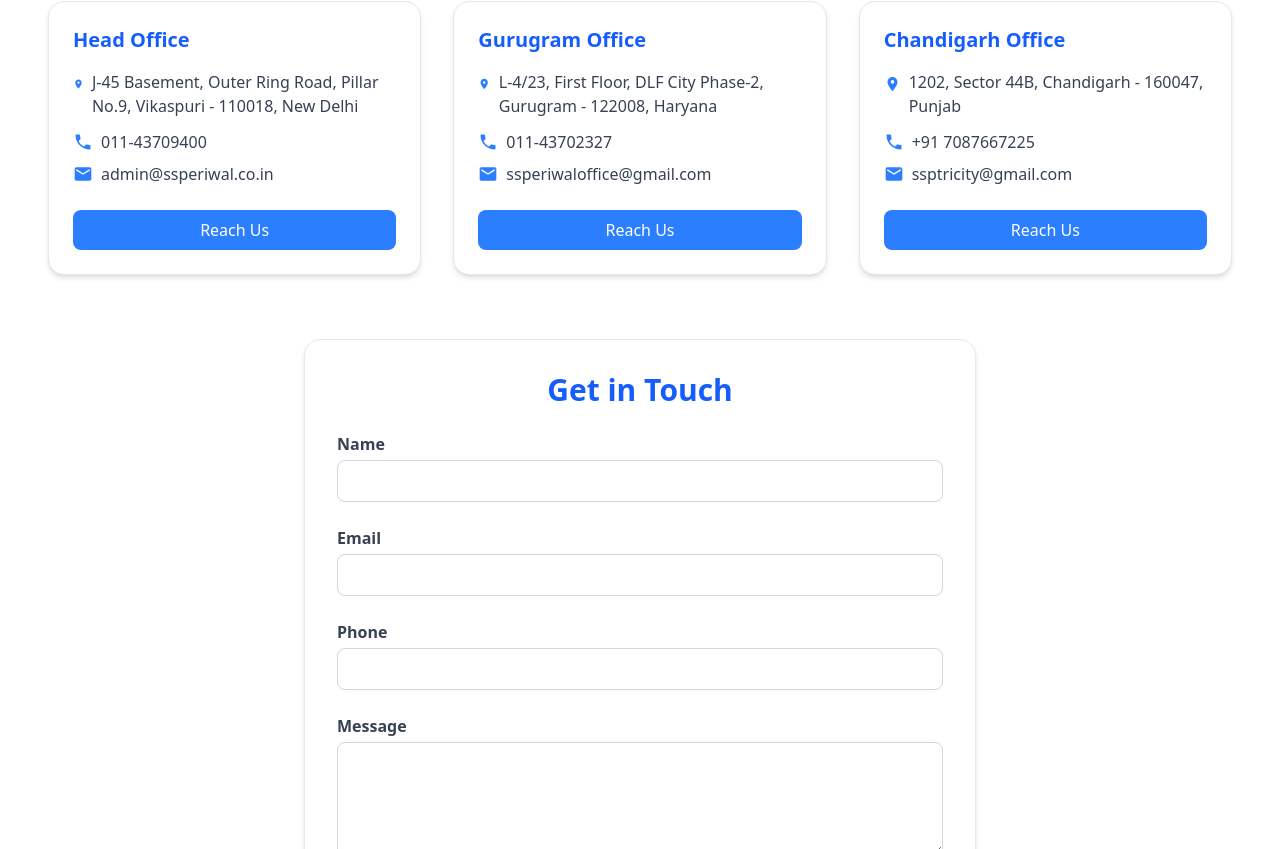
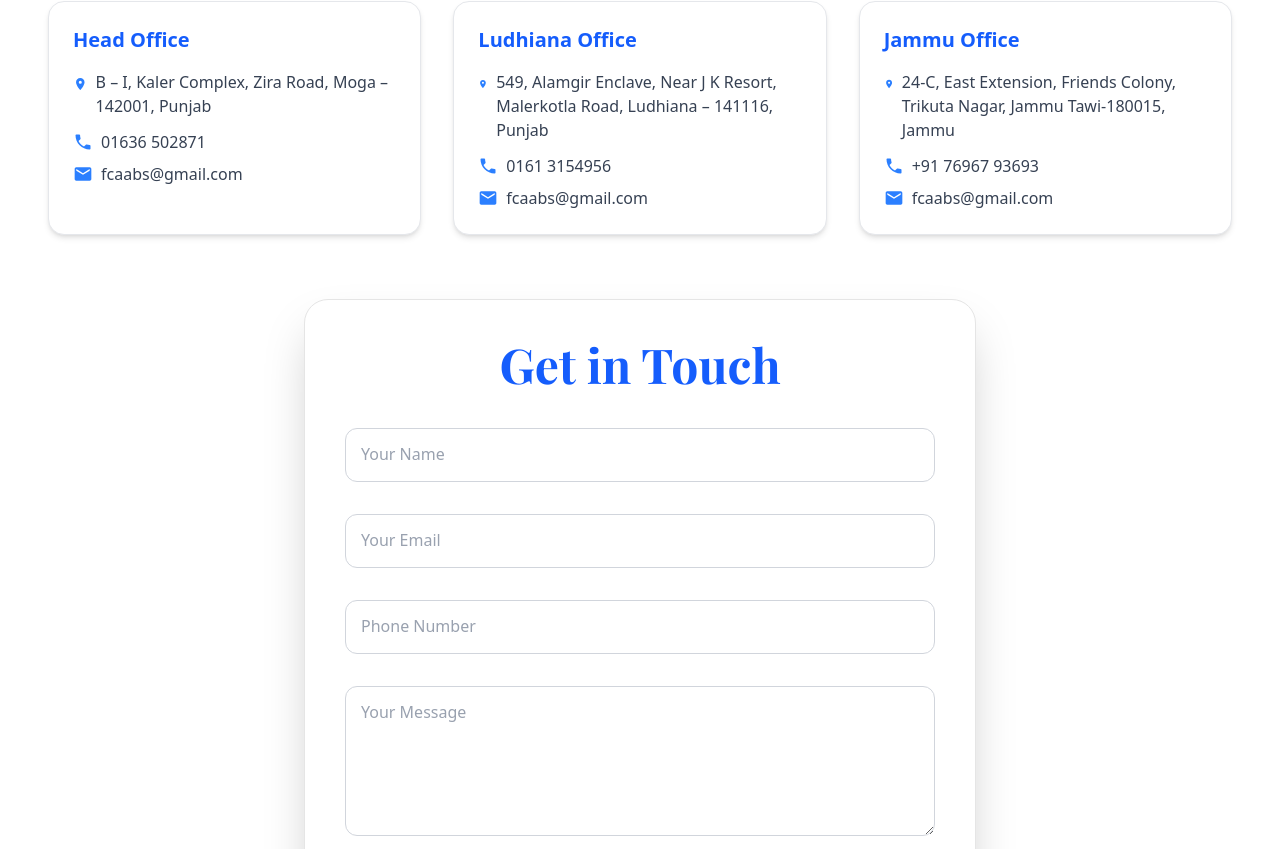
Before and after one commit to lucifer78907/A-B-S-Associates, a React (Vite) app: page /contact in a window 1280 px wide. Shown: the part 391-1240 px from the top of the page. Built offline with nearby package versions, Linux system fonts and the light colour scheme; a web font is replaced by a local one.

Commit message:
PracticeAres +contact revamp

```diff
--- a/src/pages/Contact.tsx
+++ b/src/pages/Contact.tsx
@@ -15,29 +15,30 @@
 
     const handleSubmit = (e: React.FormEvent) => {
         e.preventDefault();
-        window.location.href = `mailto:example@example.com?subject=Contact from ${formData.name}&body=Phone: ${formData.phone}%0D%0AEmail: ${formData.email}%0D%0A%0D%0A${formData.message}`;
+        window.location.href = `mailto:fcaabs@gmail.com?subject=Contact from ${formData.name}&body=Phone: ${formData.phone}%0D%0AEmail: ${formData.email}%0D%0A%0D%0A${formData.message}`;
     };
 
     const offices = [
         {
             title: "Head Office",
-            address: "J-45 Basement, Outer Ring Road, Pillar No.9, Vikaspuri - 110018, New Delhi",
-            phone: "011-43709400",
-            email: "admin@ssperiwal.co.in",
+            address: "B – I, Kaler Complex, Zira Road, Moga – 142001, Punjab",
+            phone: "01636 502871",
+            email: "fcaabs@gmail.com",
         },
         {
-            title: "Gurugram Office",
-            address: "L-4/23, First Floor, DLF City Phase-2, Gurugram - 122008, Haryana",
-            phone: "011-43702327",
-            email: "ssperiwaloffice@gmail.com",
+            title: "Ludhiana Office",
+            address: "549, Alamgir Enclave, Near J K Resort, Malerkotla Road, Ludhiana – 141116, Punjab",
+            phone: "0161 3154956",
+            email: "fcaabs@gmail.com",
         },
         {
-            title: "Chandigarh Office",
-            address: "1202, Sector 44B, Chandigarh - 160047, Punjab",
-            phone: "+91 7087667225",
-            email: "ssptricity@gmail.com",
+            title: "Jammu Office",
+            address: "24-C, East Extension, Friends Colony, Trikuta Nagar, Jammu Tawi-180015, Jammu",
+            phone: "+91 76967 93693",
+            email: "fcaabs@gmail.com",
         },
     ];
+
 
     return (
         <div className="min-h-screen  p-6 md:p-12 space-y-16">
@@ -65,59 +66,69 @@
                             <MdEmail className="text-blue-500 text-xl" />
                             <span>{office.email}</span>
                         </div>
-                        <button className="mt-6 w-full bg-blue-500 text-white py-2 rounded-lg hover:bg-blue-600 transition">
-                            Reach Us
-                        </button>
                     </div>
                 ))}
             </div>
 
             {/* Contact Form */}
-            <div className="bg-white shadow-md rounded-2xl p-8 max-w-2xl mx-auto border border-gray-200">
-                <h2 className="text-3xl font-bold mb-6 text-center text-blue-600">Get in Touch</h2>
-                <form onSubmit={handleSubmit} className="space-y-6">
+            <div className="bg-white border border-neutral-200 rounded-3xl shadow-2xl p-10 max-w-2xl mx-auto">
+                <h2 className="text-4xl sm:text-5xl font-bold mb-10 text-center font-display text-blue-600">
+                    Get in Touch
+                </h2>
+                <form onSubmit={handleSubmit} className="space-y-8">
                     {[
-                        { id: "name", type: "text", label: "Name", required: true },
-                        { id: "email", type: "email", label: "Email", required: true },
-                        { id: "phone", type: "tel", label: "Phone", required: true },
+                        { id: "name", type: "text", label: "Your Name", required: true },
+                        { id: "email", type: "email", label: "Your Email", required: true },
+                        { id: "phone", type: "tel", label: "Phone Number", required: true },
                     ].map(({ id, type, label, required }) => (
-                        <div key={id}>
-                            <label htmlFor={id} className="block text-gray-700 font-semibold mb-1">
-                                {label}
-                            </label>
+                        <div key={id} className="relative">
                             <input
                                 id={id}
                                 type={type}
                                 name={id}
+                                required={required}
                                 value={formData[id as keyof typeof formData]}
                                 onChange={handleChange}
-                                required={required}
-                                className="w-full border border-gray-300 rounded-lg px-4 py-2 focus:outline-none focus:ring-2 focus:ring-blue-500"
+                                className="peer w-full border border-gray-300 rounded-xl px-4 pt-5 pb-2 text-base text-gray-800 focus:outline-none focus:ring-2 focus:ring-blue-500 focus:border-blue-500 placeholder-transparent transition-all duration-300"
+                                placeholder={label}
                             />
+                            <label
+                                htmlFor={id}
+                                className="absolute left-4 top-2 text-gray-500 text-sm transition-all duration-300 peer-placeholder-shown:top-3.5 peer-placeholder-shown:text-base peer-placeholder-shown:text-gray-400 peer-focus:top-2 peer-focus:text-sm peer-focus:text-blue-600"
+                            >
+                                {label}
+                            </label>
                         </div>
                     ))}
-                    <div>
-                        <label htmlFor="message" className="block text-gray-700 font-semibold mb-1">
-                            Message
-                        </label>
+
+                    <div className="relative">
                         <textarea
                             id="message"
                             name="message"
+                            rows={5}
+                            required
                             value={formData.message}
                             onChange={handleChange}
-                            rows={4}
-                            required
-                            className="w-full border border-gray-300 rounded-lg px-4 py-2 focus:outline-none focus:ring-2 focus:ring-blue-500"
+                            className="peer w-full border border-gray-300 rounded-xl px-4 pt-5 pb-2 text-base text-gray-800 focus:outline-none focus:ring-2 focus:ring-blue-500 focus:border-blue-500 placeholder-transparent transition-all duration-300"
+                            placeholder="Your Message"
                         ></textarea>
+                        <label
+                            htmlFor="message"
+                            className="absolute left-4 top-2 text-gray-500 text-sm transition-all duration-300 peer-placeholder-shown:top-3.5 peer-placeholder-shown:text-base peer-placeholder-shown:text-gray-400 peer-focus:top-2 peer-focus:text-sm peer-focus:text-blue-600"
+                        >
+                            Your Message
+                        </label>
                     </div>
+
                     <button
                         type="submit"
-                        className="w-full bg-blue-500 text-white py-2 rounded-lg hover:bg-blue-600 transition"
+                        className="w-full bg-blue-600 hover:bg-blue-700 text-white font-semibold text-lg py-3 rounded-xl shadow-md transition duration-300"
                     >
                         Send Message
                     </button>
                 </form>
             </div>
+
         </div>
     );
 };
--- a/src/pages/PracticeAreas.tsx
+++ b/src/pages/PracticeAreas.tsx
@@ -2,7 +2,6 @@
     FaIndustry,
     FaSeedling,
     FaBuilding,
-    FaUniversity,
     FaBolt,
     FaHome,
     FaPills,
```
